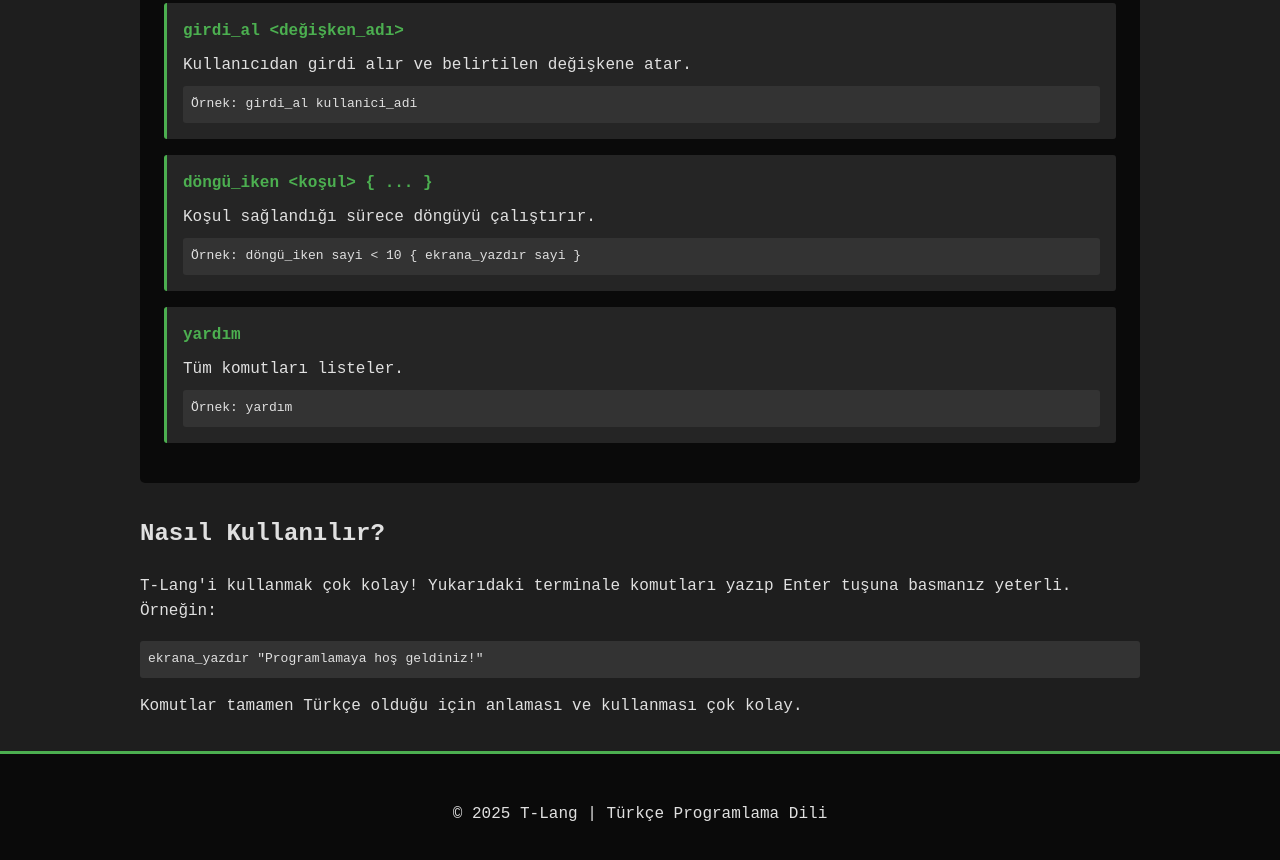
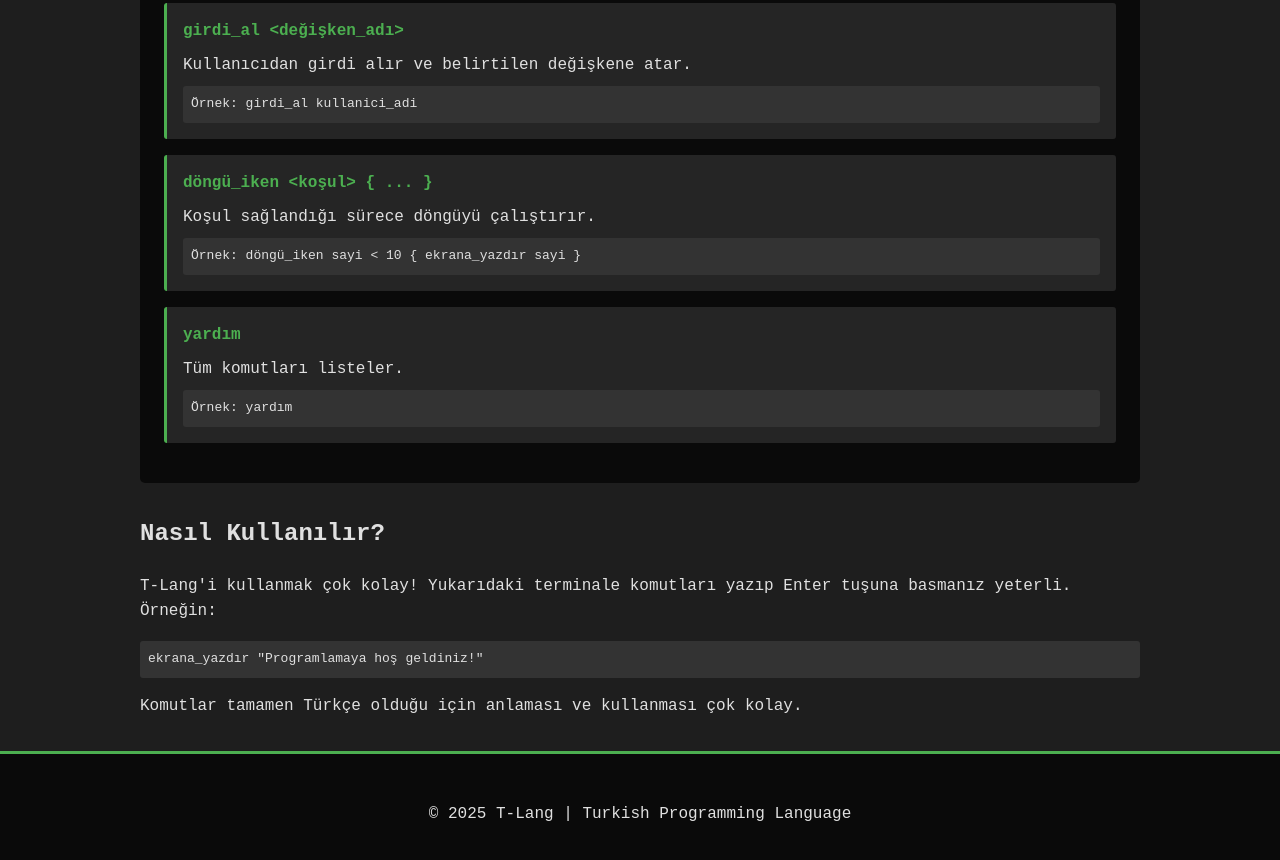
Before and after one commit to Cengiz930/T-Lang, a plain HTML site: page t-lang.html in a window 1280 px wide. Shown: the part 2025-2885 px from the top of the page. Drawn offline with Linux system fonts and the light colour scheme.

Commit message:
index.html

```diff
--- a/t-lang.html
+++ b/t-lang.html
@@ -3,7 +3,7 @@
 <head>
     <meta charset="UTF-8">
     <meta name="viewport" content="width=device-width, initial-scale=1.0">
-    <title>T-Lang | Türkçe Programlama Dili</title>
+    <title>T-Lang | Turkish Programmig Language</title>
     <style>
         :root {
             --bg-color: #1e1e1e;
@@ -276,7 +276,7 @@
     </div>
 
     <footer>
-        <p>© 2025 T-Lang | Türkçe Programlama Dili</p>
+        <p>© 2025 T-Lang | Turkish Programming Language</p>
     </footer>
 
     <script>
```
